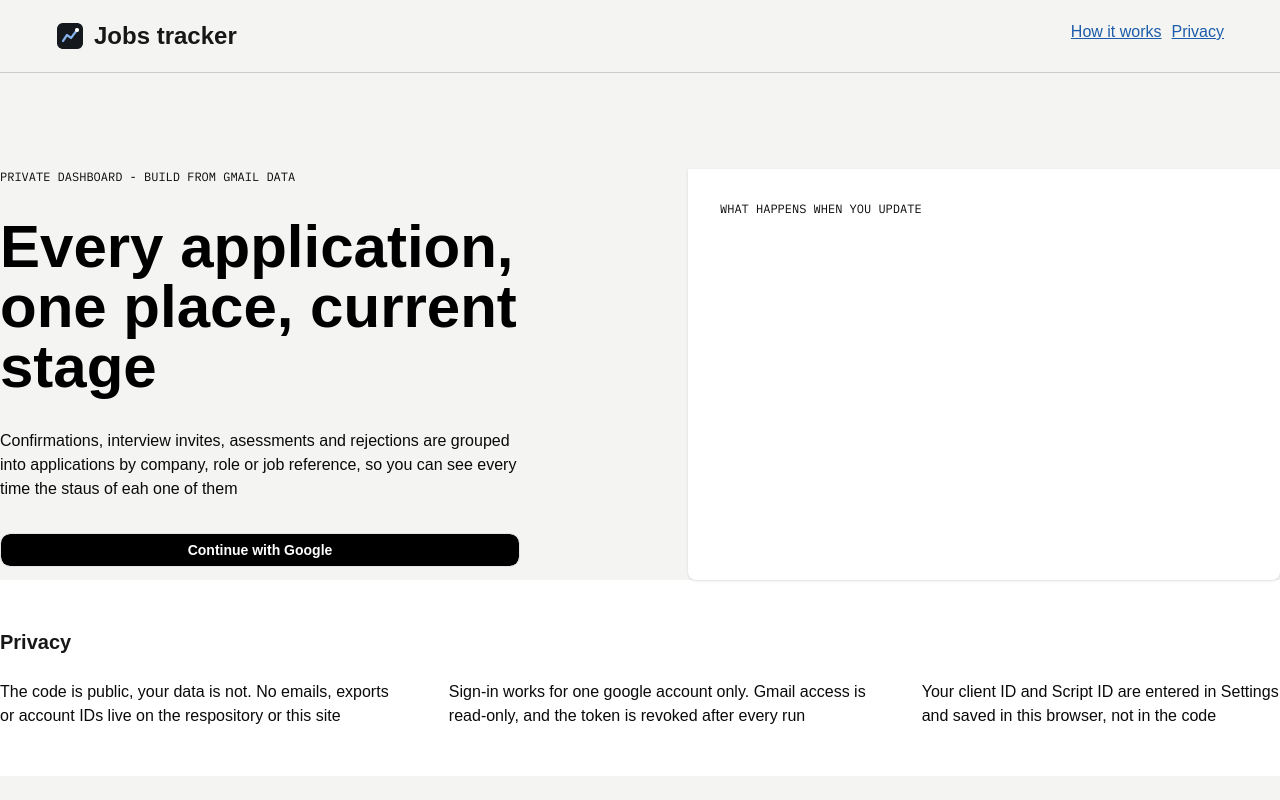
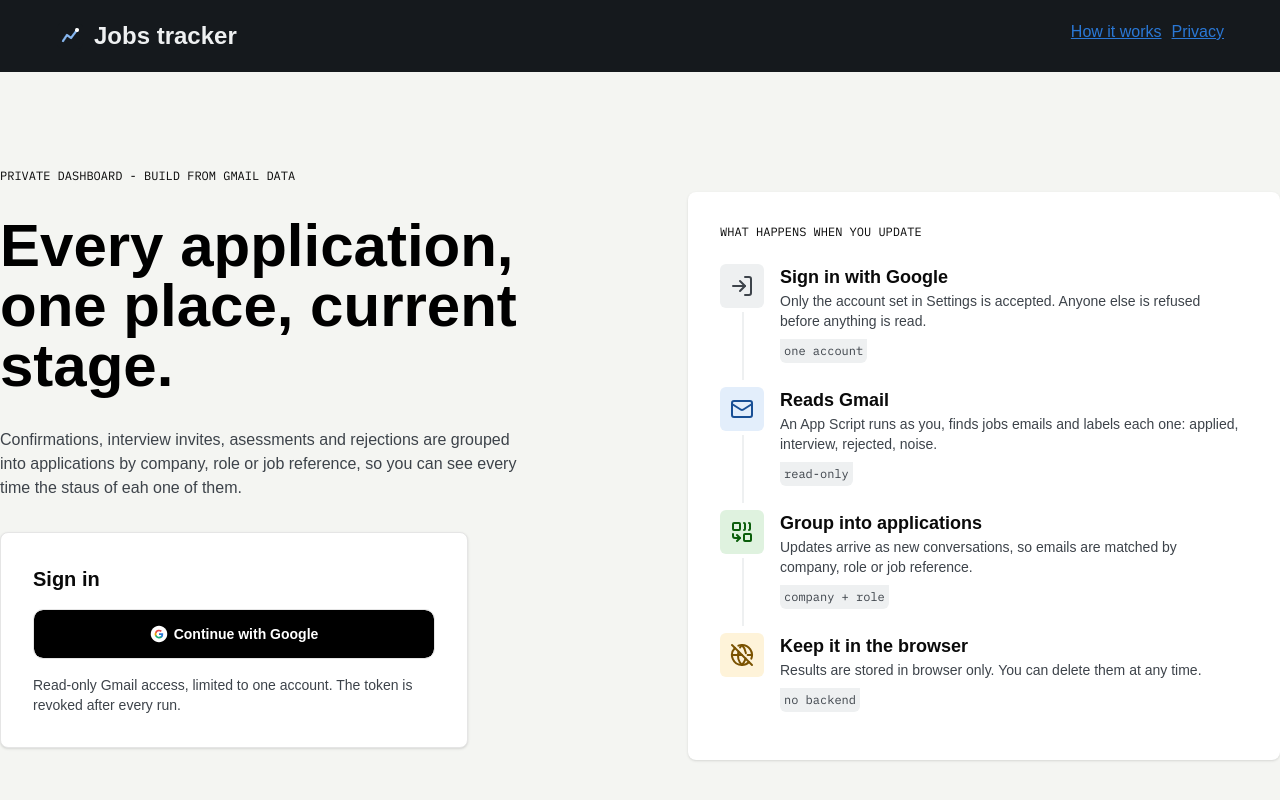
Before and after one commit to fun2ra/my-jobs-tracker, a React (Vite) app: page / in a window 1280 px wide. Shown: the top 800 px of the page. Built offline with nearby package versions, Linux system fonts and the light colour scheme; no server answers.

Commit message:
pulish login landing styles layout

```diff
--- a/src/components/Authentication/index.tsx
+++ b/src/components/Authentication/index.tsx
@@ -1,4 +1,6 @@
 import { Button } from "@/components/ui/button";
+import { LogIn, Mail, Combine, GlobeOff, CircleAlert } from 'lucide-react';
+import GIcon from "@/assets/images/google-logo.svg"
 
 interface AuthErrorProps {
     signingIn: boolean;
@@ -9,17 +11,77 @@ interface AuthErrorProps {
 
 export default function Authentication({ error, signIn, signingIn }: AuthErrorProps) {
     return (
-        <main className='mt-24 flex justify-between'>
+        <main className='mt-24 flex justify-between pb-16'>
             <div className="max-w-130 flex flex-col gap-8">
                 <div className="uppercase font-mono text-xs">Private dashboard - Build from Gmail data</div>
-                <h1 className='text-6xl font-bold text-black'>Every application, one place, current stage</h1>
-                <h2>Confirmations, interview invites, asessments and rejections are grouped into applications by company, role or job reference, so you can see every time the staus of eah one of them</h2>
-                <Button variant="outline" className={'bg-black text-white font-bold p-4'} onClick={signIn} disabled={signingIn}>{signingIn ? 'Signing in…' : 'Continue with Google'}</Button>
-                {error && <p role="alert">{error}</p>}
+                <h1 className='text-6xl font-bold text-black'>Every application, one place, current stage.</h1>
+                <h2 className="text-slate-700">Confirmations, interview invites, asessments and rejections are grouped into applications by company, role or job reference, so you can see every time the staus of eah one of them.</h2>
+
+                <div className="border max-w-117 bg-white rounded-md shadow p-8">
+                    <div className="font-bold text-xl mb-4">Sign in</div>
+                    {error && <p role="alert" className="p-4 bg-red-50 rounded-sm mb-4 text-red-700 text-sm flex gap-2 items-center">
+                        <span>
+                            <CircleAlert className="text-sm" />
+                        </span>
+                        {error}
+                    </p>}
+                    <Button variant="outline" className={'bg-black text-white font-bold p-6 w-full'} onClick={signIn} disabled={signingIn}>
+                        <img src={GIcon} alt="login with google" />
+                        {signingIn ? 'Signing in…' : 'Continue with Google'}
+                    </Button>
+                    <div className="mt-4 text-slate-700 text-sm">Read-only Gmail access, limited to one account. The token is revoked after every run.</div>
+                </div>
+
             </div>
 
-            <div className="bg-white p-8 shadow rounded-b-md max-w-148 w-full max-h-135">
-                <div className="uppercase font-mono text-xs">What happens when you update</div>
+            <div className="bg-white pt-8 pb-12 px-8 shadow rounded-md max-w-148 w-full  mt-6 h-fit">
+                <div className="uppercase font-mono text-xs mb-6">What happens when you update</div>
+                <div className=" flex flex-col gap-6">
+                    <div className=" flex gap-4">
+                        <div className="w-11 h-11 relative rounded-sm bg-slate-100 before:block before:h-17 before:bg-slate-100 before:w-0.5 before:left-1/2 before:content-[''] before:relative before:top-12">
+                            <LogIn className="absolute top-2.5 right-2.5 text-slate-700" />
+                        </div>
+                        <div className="max-w-115">
+                            <div className="font-semibold text-[18px]">Sign in with Google</div>
+                            <div className="text-slate-700 text-sm mb-2">Only the account set in Settings is accepted. Anyone else is refused before anything is read.</div>
+                            <div className="font-mono text-xs  text-slate-700 p-1 bg-slate-100 w-fit rounded-b-sm">one account</div>
+                        </div>
+                    </div>
+                    <div className=" flex gap-4">
+                        <div className="w-11 h-11 relative rounded-sm bg-blue-50 before:block before:h-17 before:bg-slate-100 before:w-0.5 before:left-1/2 before:content-[''] before:relative before:top-12">
+                            <Mail className="absolute top-2.5 right-2.5 text-blue-700" />
+                        </div>
+                        <div className="max-w-115">
+                            <div className="font-semibold text-[18px]">Reads Gmail</div>
+                            <div className="text-slate-700 text-sm mb-2">An App Script runs as you, finds jobs emails and labels each one: applied, interview, rejected, noise.</div>
+                            <div className="font-mono text-xs  text-slate-700 p-1 bg-slate-100 w-fit rounded-b-sm">read-only</div>
+                        </div>
+                    </div>
+                    <div className=" flex gap-4">
+                        <div className="w-11 h-11 relative rounded-sm bg-green-50 before:block before:h-17 before:bg-slate-100 before:w-0.5 before:left-1/2 before:content-[''] before:relative before:top-12">
+                            <Combine className="absolute top-2.5 right-2.5 text-green-700" />
+                        </div>
+                        <div className="max-w-115">
+                            <div className="font-semibold text-[18px]">
+                                Group into applications
+                            </div>
+                            <div className="text-slate-700 text-sm mb-2">Updates arrive as new conversations, so emails are matched by company, role or job reference.</div>
+                            <div className="font-mono text-xs  text-slate-700 p-1 bg-slate-100 w-fit rounded-b-sm">company + role</div>
+                        </div>
+                    </div>
+                    <div className=" flex gap-4">
+                        <div className="w-11 h-11 relative rounded-sm bg-amber-50 ">
+                            <GlobeOff className="absolute top-2.5 right-2.5 text-amber-700" />
+                        </div>
+                        <div className="max-w-115">
+                            <div className="font-semibold text-[18px]">
+                                Keep it in the browser
+                            </div>
+                            <div className="text-slate-700 text-sm mb-2">Results are stored in browser only. You can delete them at any time.</div>
+                            <div className="font-mono text-xs  text-slate-700 p-1 bg-slate-100 w-fit rounded-b-sm">no backend</div>
+                        </div>
+                    </div>
+                </div>
             </div>
 
         </main>
--- a/src/index.css
+++ b/src/index.css
@@ -13,6 +13,24 @@
   body {
     @apply font-sans antialiased bg-stone-50 text-foreground;
 
+    min-height: 100vh;
+    margin: 0;
+    position: relative;
+  }
+
+  /*
+Source - https://stackoverflow.com/a/20352949
+Posted by vsync, modified by community. See post 'Timeline' for change history
+Retrieved 2026-10-13, License - CC BY-SA 4.0
+*/
+
+  body::after {
+    content: "";
+    display: block;
+    height: 220px;
+    /* Set same as footer's height */
+  }
+
   main,
   header > div.header-content,
   footer > div.footer-content {
@@ -20,17 +38,16 @@
     margin: auto;
   }
 
-    main {
+  /* main {
       min-height: calc(100vh - 389px);
-    }
+    } */
 
   footer {
-      /* position: fixed; */
-      bottom: 0px;
+    position: absolute;
+    bottom: 0;
+    width: 100%;
     background-color: white;
     padding: 48px 0px;
-      width: 100%;
-    }
   }
 
   * {
--- a/src/layout/footer.tsx
+++ b/src/layout/footer.tsx
@@ -2,10 +2,10 @@ export default function Footer() {
     return (<footer>
         <div className="footer-content">
             <div className="font-semibold text-xl text-primary mb-6">Privacy</div>
-            <div className="flex items-center gap-12">
-                <div>The code is public, your data is not. No emails, exports or account IDs live on the respository or this site</div>
-                <div>Sign-in works for one google account only. Gmail access is read-only, and the token is revoked after every run</div>
-                <div>Your client ID and Script ID are entered in Settings and saved in this browser, not in the code</div>
+            <div className="flex items-center gap-12 text-slate-700">
+                <div>The code is public, your data is not. No emails, exports or account IDs live on the respository or this site.</div>
+                <div>Sign-in works for one google account only. Gmail access is read-only, and the token is revoked after every run.</div>
+                <div>Your client ID and Script ID are entered in Settings and saved in this browser, not in the code.</div>
             </div>
         </div>
     </footer>)
--- a/src/layout/header.tsx
+++ b/src/layout/header.tsx
@@ -1,23 +1,23 @@
 import Logo from '@/assets/images/logo.png'
 
 export default function Header() {
-    return <header className="px-14 py-5 f border-b border-b-stone-300 ">
+    return <header className="px-14 py-5  bg-slate-900 text-slate-100">
         <div className='flex justify-between header-content'>
             <a className='flex gap-2.5 items-center' href='/'>
                 <figure>
                     <img src={Logo} alt="jobb tracker logo" />
                 </figure>
-                <div className='text-primary text-2xl font-semibold'>Jobs tracker</div>
+                <div className='text-2xl font-semibold'>Jobs tracker</div>
             </a>
 
             <ul className='flex gap-2.5'>
                 <li>
-                    <a href="/how-it-works" className='underline text-blue-600'>
+                    <a href="/how-it-works" className='underline text-blue-500'>
                         How it works
                     </a>
                 </li>
                 <li>
-                    <a href="/privacy-terms" className='underline text-blue-600'>
+                    <a href="/privacy-terms" className='underline text-blue-500'>
                         Privacy
                     </a>
                 </li>
```
Also changed, not shown: src/assets/images/google-logo.svg (added). Lines whose indentation alone changed are shown as unchanged.
